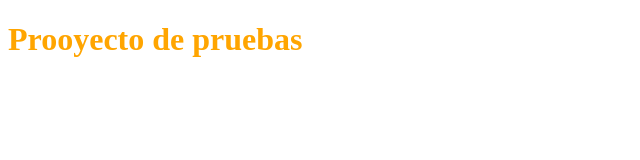
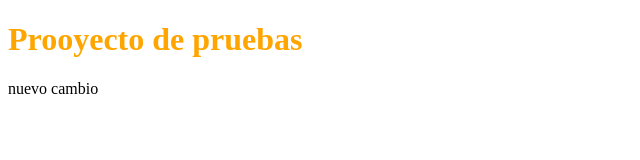
Before and after one commit to MilVG/test-gitflow, a plain HTML site: page index.html in a window 1280 px wide. Shown: the whole page, without its empty margins (0-640 px from the left). Drawn offline with Linux system fonts and the light colour scheme.

Commit message:
test commit 01

```diff
--- a/index.html
+++ b/index.html
@@ -8,6 +8,9 @@
   </head>
   <body>
   <h1 id= "styleh1"> Prooyecto de pruebas</h1>
+    <div>
+      nuevo cambio
+    </div>
   </body>
   <script src="./logic.js"></script>
 </html>
```
